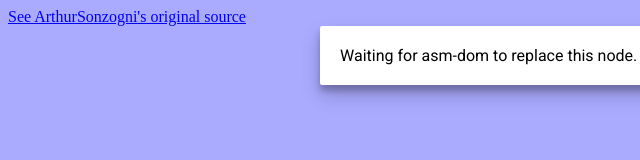
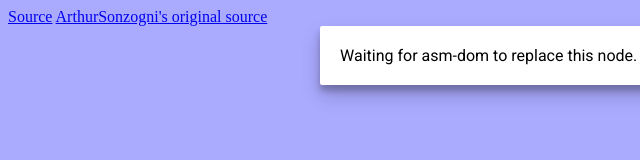
Before and after one commit to jimmyorourke/cmake-asm-dom-wrapper, a plain HTML site: page example/button-counter/index.html in a window 1280 px wide. Shown: the full height of the page, 0-640 px from the left. Drawn offline with Linux system fonts and the light colour scheme.

Commit message:
fixup after rename

```diff
--- a/example/button-counter/index.html
+++ b/example/button-counter/index.html
@@ -11,10 +11,11 @@
     <link rel="stylesheet" type="text/css" href="./style.css">
   </head>
   <body>
-    <a href="https://github.com/ArthurSonzogni/asm-dom-cmake">See ArthurSonzogni's original source</a>
+    <a href="https://github.com/jimmyorourke/cmake-asm-dom-wrapper/tree/master/example/button-counter">Source</a>
+    <a href="https://github.com/ArthurSonzogni/asm-dom-cmake">ArthurSonzogni's original source</a>
     <div id="root">
       Waiting for asm-dom to replace this node.
     </div>
   </body>
-  <script src="asm-dom-example.js"></script>
+  <script src="button-counter.js"></script>
 </html>
```
